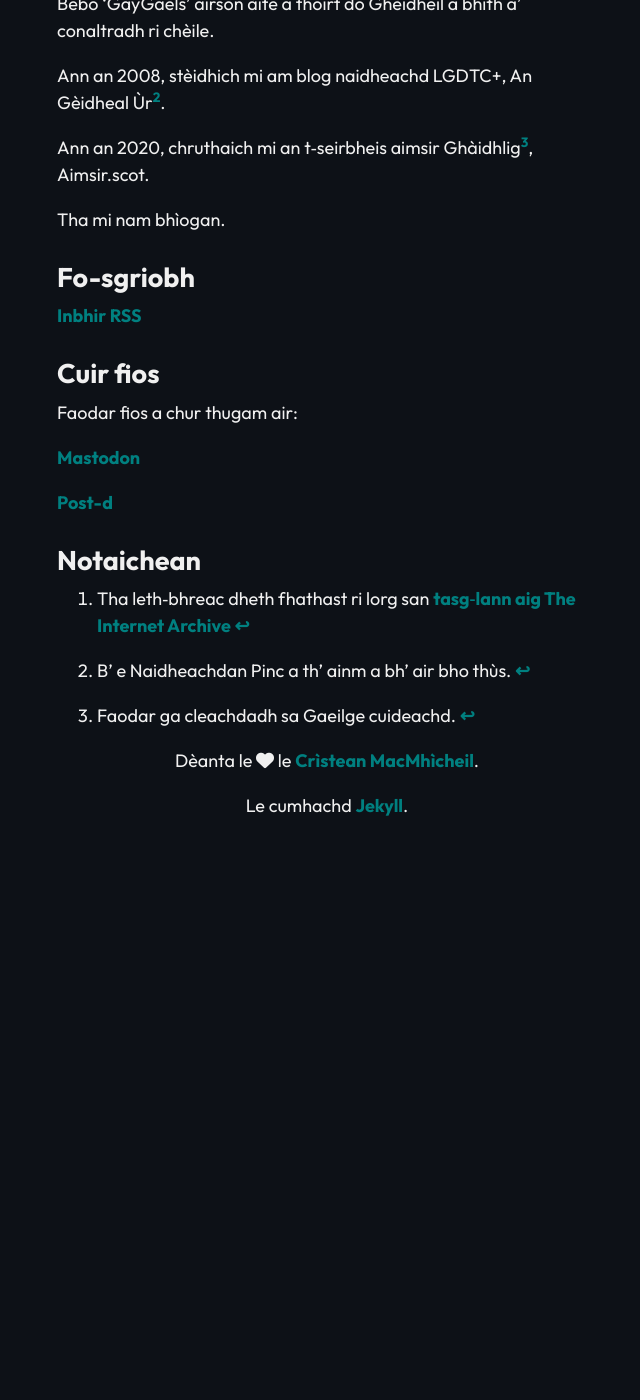
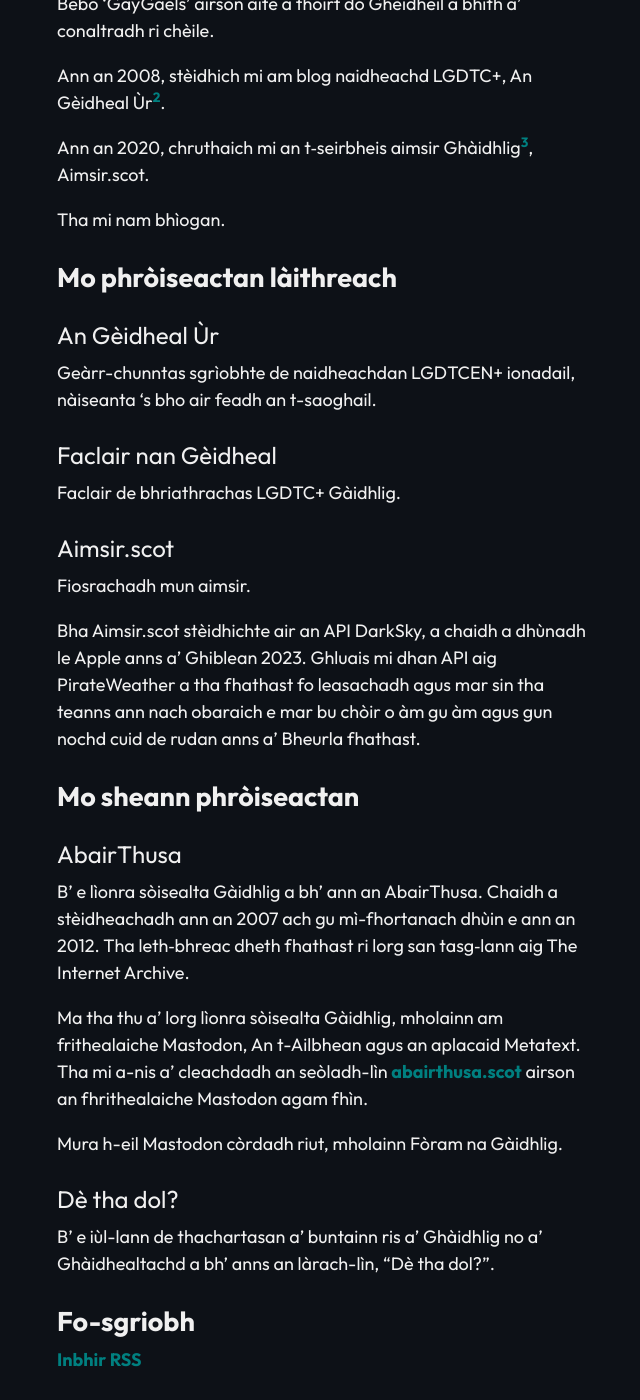
Before and after one commit to angeidheal/angeidheal.github.io, a Jekyll site: the page built from mu-mo-dheidhinn.md, in a window 1280 px wide and 1400 px high, scrolled down 771 px. Shown: the whole window, without its empty margins (313-953 px from the left). Built offline with Jekyll 4.4.1, drawn with Linux system fonts in a browser that asks for light colours; nearby versions of some CDN libraries; before the commit the page ends 1636 px from its top, so only the background shows below that; some of the changed text lies outside the part shown.

Commit message:
Update mu-mo-dheidhinn.md

```diff
--- a/mu-mo-dheidhinn.md
+++ b/mu-mo-dheidhinn.md
@@ -22,17 +22,43 @@ Ann an 2020, chruthaich mi an t‑seirbheis aimsir Ghàidhlig[^3], Aimsir.scot.
 
 Tha mi nam bhìogan.
 
+## Mo phròiseactan làithreach
+
+### [An Gèidheal Ùr](https://angeidhealur.scot/)
+
+Geàrr-chunntas sgrìobhte de naidheachdan LGDTCEN+ ionadail, nàiseanta ‘s bho air feadh an t-saoghail.
+
+### [Faclair nan Gèidheal](https://faclair.lgbt/)
+
+Faclair de bhriathrachas LGDTC+ Gàidhlig.
+
+### [Aimsir.scot](https://aimsir.scot/)
+
+Fiosrachadh mun aimsir.
+
+Bha Aimsir.scot stèidhichte air an API DarkSky, a chaidh a dhùnadh le Apple anns a' Ghiblean 2023. Ghluais mi dhan API aig PirateWeather a tha fhathast fo leasachadh agus mar sin tha teanns ann nach obaraich e mar bu chòir o àm gu àm agus gun nochd cuid de rudan anns a' Bheurla fhathast.
+
+## Mo sheann phròiseactan
+
+### AbairThusa
+
+B' e lìonra sòisealta Gàidhlig a bh' ann an AbairThusa. Chaidh a stèidheachadh ann an 2007 ach gu mì-fhortanach dhùin e ann an 2012. Tha leth‑bhreac dheth fhathast ri lorg san tasg‑lann aig The Internet Archive.
+
+Ma tha thu a' lorg lìonra sòisealta Gàidhlig, mholainn am frithealaiche Mastodon, An t-Ailbhean agus an aplacaid Metatext. Tha mi a-nis a' cleachdadh an seòladh-lìn [abairthusa.scot](https://abairthusa.scot/) airson an fhrithealaiche Mastodon agam fhìn.
+
+Mura h-eil Mastodon còrdadh riut, mholainn Fòram na Gàidhlig.
+
+### Dè tha dol?
+
+B' e iùl-lann de thachartasan a' buntainn ris a' Ghàidhlig no a' Ghàidhealtachd a bh' anns an làrach-lìn, "Dè tha dol?".
+
 ## Fo-sgriobh
 
 [Inbhir RSS]({{ site.baseurl }}/feed)
 
 ## Cuir fios
 
-Faodar fios a chur thugam air:
-
-<a rel="me" href="{{ site.mastodon }}" target="_blank">Mastodon</a>
-
-[Post-d](mailto:fios@criomagan.scot)
+Faodar fios a chur thugam air <a rel="me" href="{{ site.mastodon }}" target="_blank">Mastodon</a> no [post-d](mailto:fios@criomagan.scot).
 
 ## Notaichean
 
```
